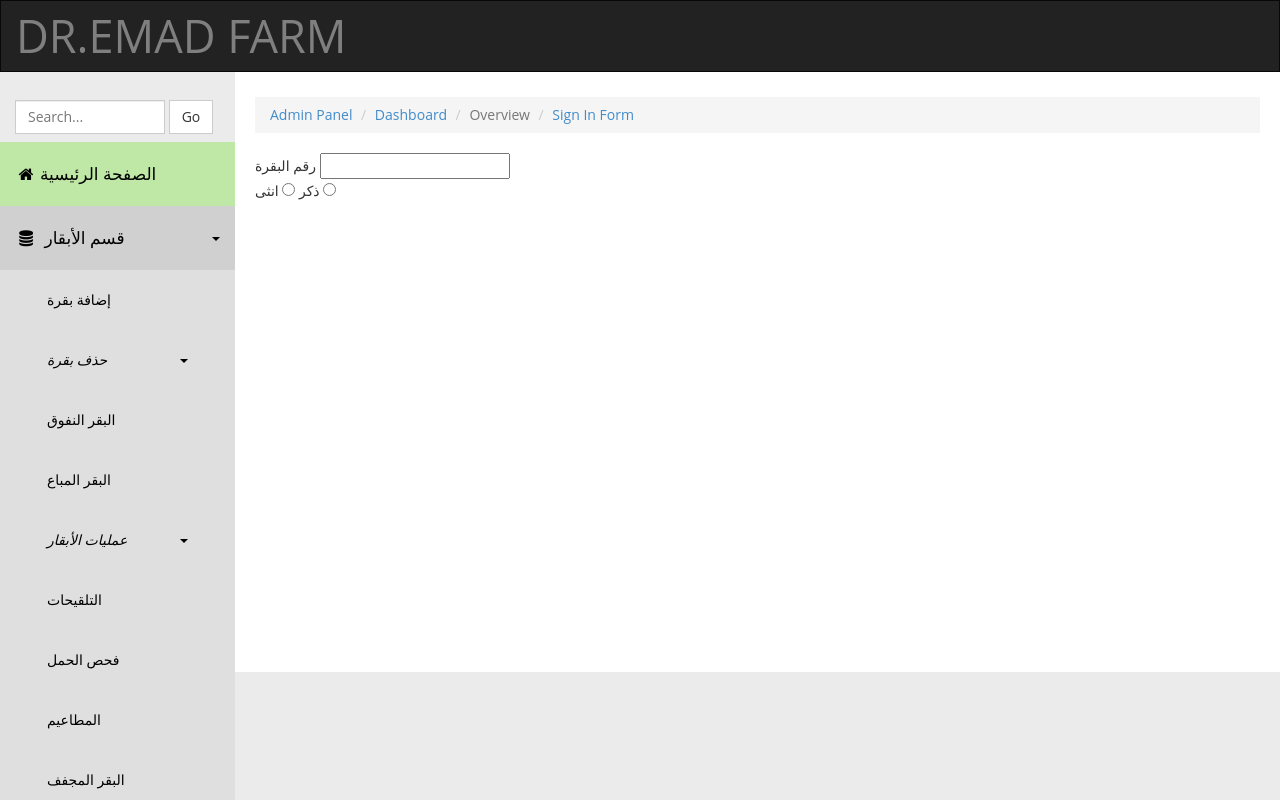
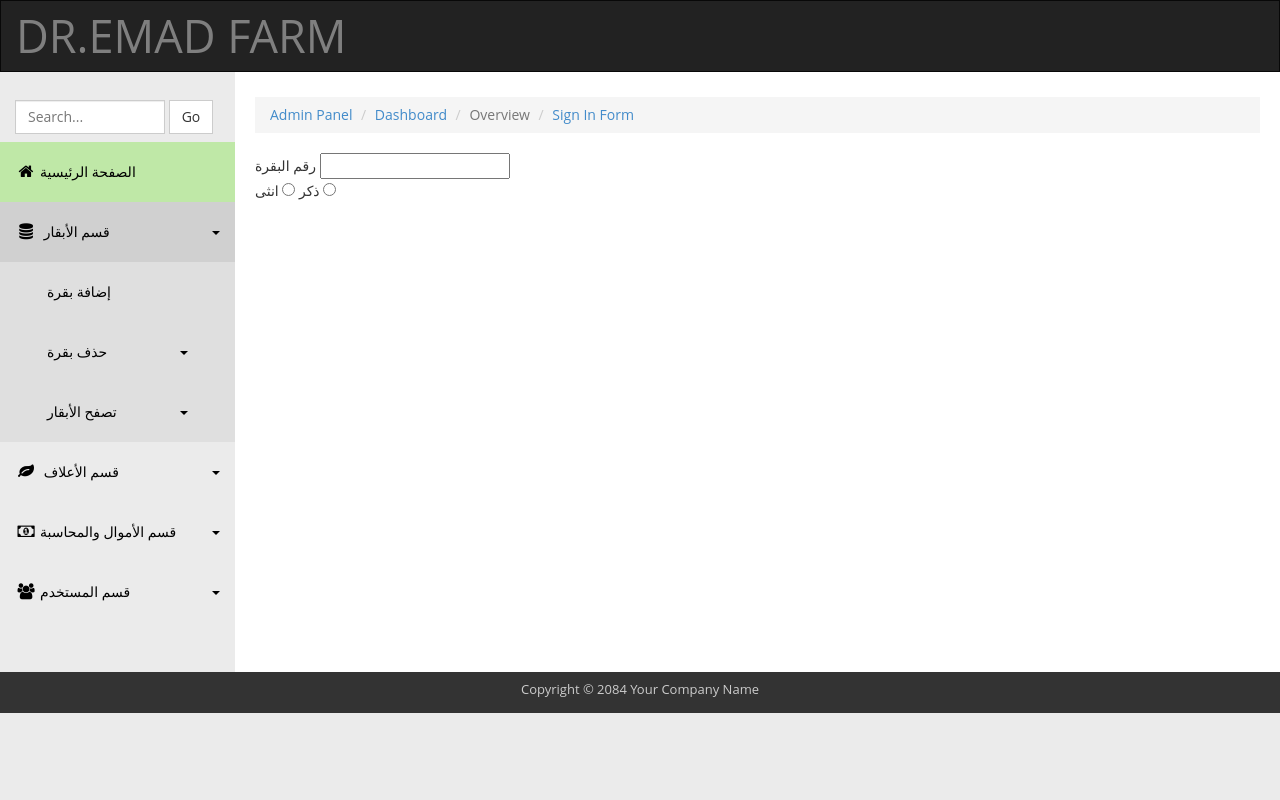
Before and after one commit to HassanJabawee/cowFarm, a plain HTML site: page templatemo_415_dashboard/index.html in a window 1280 px wide. Both pictures are taken after a click on the link "قسم الأبقار". Shown: the top 800 px of the page. Drawn offline with Linux system fonts and the light colour scheme; a web font is replaced by a local one.

Commit message:
fix mnue and sub mnue

```diff
--- a/templatemo_415_dashboard/css/templatemo_main.css
+++ b/templatemo_415_dashboard/css/templatemo_main.css
@@ -92,14 +92,24 @@ h1 { font-size: 24px; }
     border: 0px;
     padding: 20px 15px;
     text-decoration: none;
-    font-size: 17px;
+    font-size: 14px;
     font-weight: 300;
-
 }
 .templatemo-sidebar-menu a { color: black; }
 .templatemo-sidebar-menu a:hover { text-decoration: none; }
-.templatemo-sidebar-menu li.sub .templatemo-submenu { display: none; }
-.templatemo-sidebar-menu li.sub.open .templatemo-submenu { display: block; }
+li.sub .templatemo-submenu { display: none; }
+li.sub.open .templatemo-submenu { display: block; }
+li.subb.openSubMenuList ul.subMenuList { display: block; }
+li.subb ul.subMenuList { display: none; }
+
+/*
+.templatemo-submenu li > a{
+    padding-left: 86px;
+    margin-left: -40px;
+background-color: #2a6496}
+
+*/
+
 .templatemo-submenu { padding-left: 0; }
 .templatemo-submenu li {
     list-style: none;
--- a/templatemo_415_dashboard/index.html
+++ b/templatemo_415_dashboard/index.html
@@ -34,42 +34,27 @@ http://www.templatemo.com/preview/templatemo_415_dashboard
             </form>
           </li>
           <li class="active"><a href="#"><i class="fa fa-home"></i>الصفحة الرئيسية</a></li>
-          <li class="sub  ">
+          <li class="sub">
             <a href="javascript:;">
               <i class="fa fa-database"></i> قسم الأبقار <div class="pull-right"><span class="caret"></span></div>
             </a>
             <ul class="templatemo-submenu">
               <li><a href="#">إضافة بقرة</a></li>
-              <li class="sub ">
-                <a href="#">
-                  <i> حذف بقرة <div class="pull-right"><span class="caret"></span></div>
-                  </i>
+
+              <li class="subb ">
+                <a href="javascript:;">
+                  حذف بقرة<div class="pull-right"><span class="caret"></span></div>
                 </a>
-                <ul class="templatemo-submenu">
+                <ul class="subMenuList">
                   <li><a href="#">البقر النفوق</a></li>
                   <li><a href="#">البقر المباع</a></li>
                 </ul>
               </li>
-              <li class="sub ">
-                <a href="#">
-                  <i> عمليات الأبقار<div class="pull-right"><span class="caret"></span></div>
-                  </i>
+
+              <li class="subb ">
+                <a href="javascript:;">تصفح الأبقار<div class="pull-right"><span class="caret"></span></div>
                 </a>
-                <ul class="templatemo-submenu">
-                  <li><a href="#">التلقيحات</a></li>
-                  <li><a href="#">فحص الحمل</a></li>
-                  <li><a href="#">المطاعيم</a></li>
-                  <li><a href="#">البقر المجفف</a></li>
-                  <li><a href="#">الولادات</a></li>
-                  <li><a href="#">برامج الإباضة الصناعية</a></li>
-                </ul>
-              </li>
-              <li class="sub ">
-                <a href="#">
-                  <i> تصفح البقر<div class="pull-right"><span class="caret"></span></div>
-                  </i>
-                </a>
-                <ul class="templatemo-submenu">
+                <ul class="subMenuList">
                   <li><a href="#">البقر المنتج المشترى</a></li>
                   <li><a href="#">البقر المنتج (تربية المزرعة)</a></li>
                   <li><a href="#">البقر النامي المشترى</a></li>
@@ -86,17 +71,18 @@ http://www.templatemo.com/preview/templatemo_415_dashboard
                 </ul>
               </li>
             </ul>
-          <li class="sub  ">
+          </li>
+          <li class="sub">
             <a href="javascript:;">
               <i class="fa fa-leaf "></i> قسم الأعلاف <div class="pull-right"><span class="caret"></span></div>
             </a>
         </li>
-          <li class="sub  ">
+          <li class="sub">
             <a href="javascript:;">
-              <i class="fa fa-leaf "></i>قسم الأموال والمحاسبة <div class="pull-right"><span class="caret"></span></div>
+              <i class="fa fa-money "></i>قسم الأموال والمحاسبة <div class="pull-right"><span class="caret"></span></div>
             </a>
           </li>
-          <li class="sub  ">
+          <li class="sub">
             <a href="javascript:;">
               <i class="fa fa-users "></i>قسم المستخدم<div class="pull-right"><span class="caret"></span></div>
             </a>
--- a/templatemo_415_dashboard/js/templatemo_script.js
+++ b/templatemo_415_dashboard/js/templatemo_script.js
@@ -3,12 +3,19 @@
 $(document).ready( function() {
 
 	// sidebar menu click
-	$('.templatemo-sidebar-menu li.sub a').click(function(){
+	$(' li.sub a').click(function(){
 		if($(this).parent().hasClass('open')) {
 			$(this).parent().removeClass('open');
 		} else {
 			$(this).parent().addClass('open');
 		}
-	});  // sidebar menu click
+	});
+	$(' li.subb a').click(function(){
+		if($(this).parent().hasClass('openSubMenuList')) {
+			$(this).parent().removeClass('openSubMenuList');
+		} else {
+			$(this).parent().addClass('openSubMenuList');
+		}
+	});// sidebar menu click
 
 }); // document.ready
```
